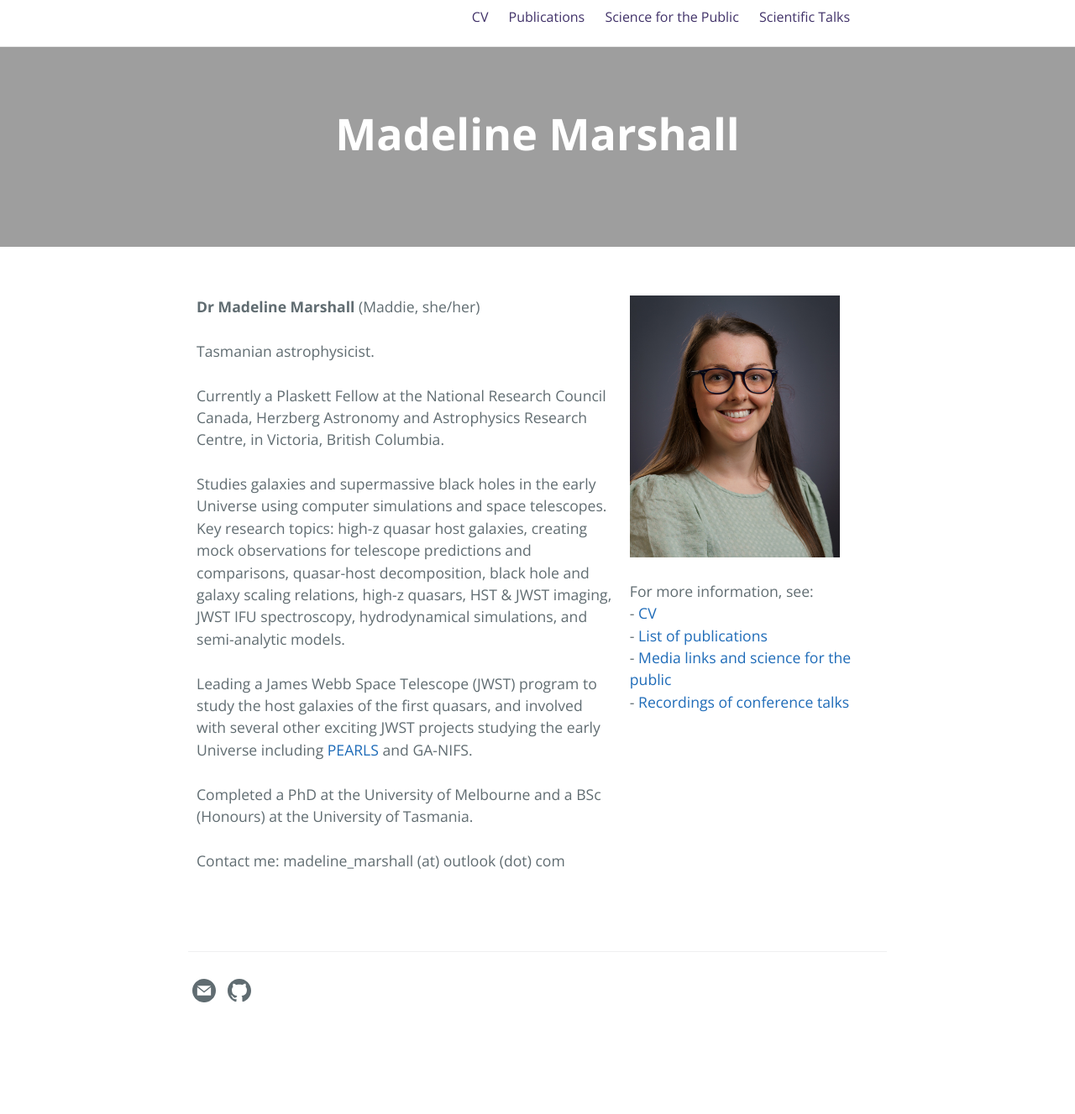
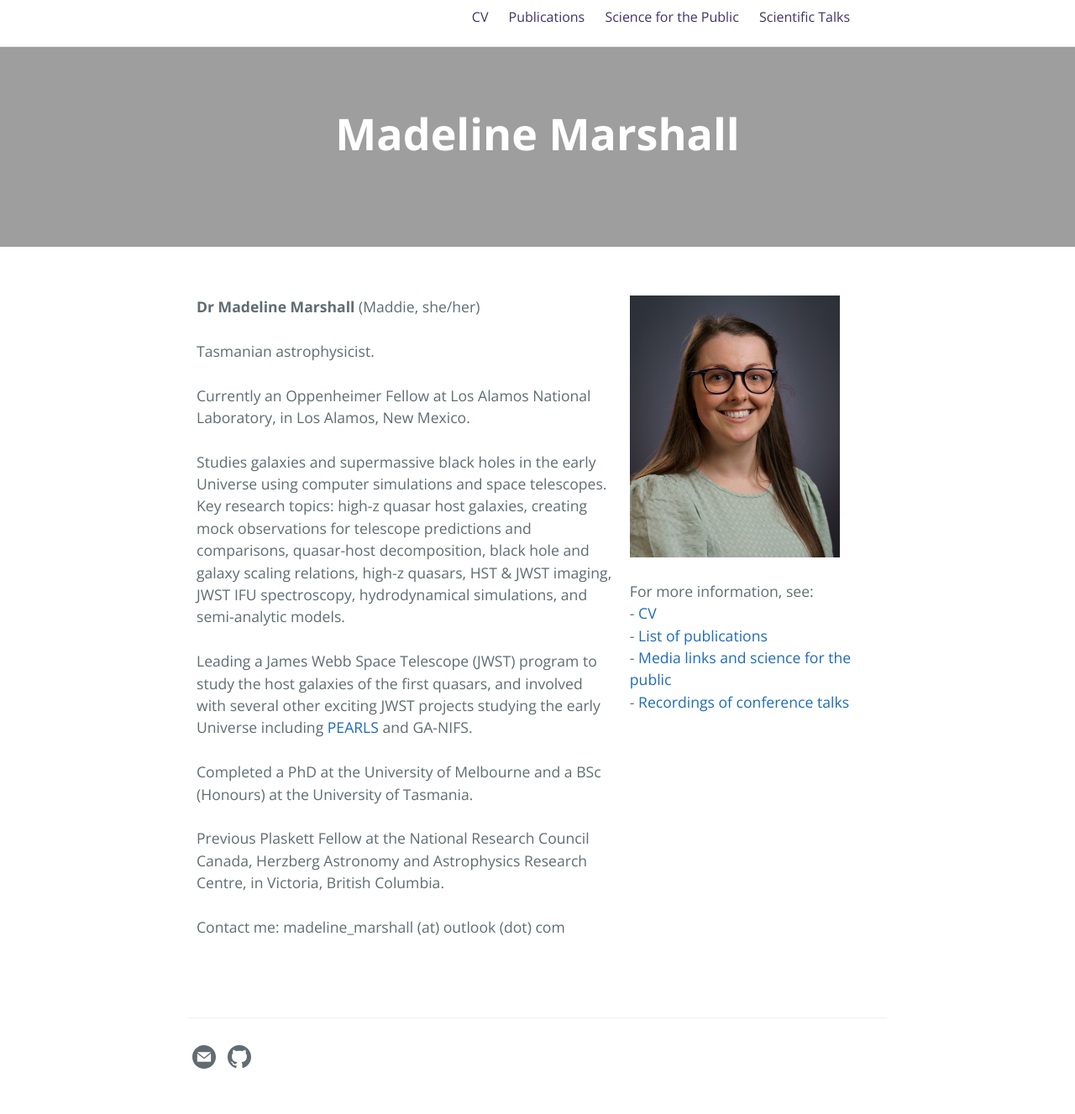
Before and after one commit to madelinemarshall/madelinemarshall.github.io, a Jekyll site: the page built from index.md, in a window 1280 px wide. Shown: the whole page at 84% size. Built offline with Jekyll 4.4.1, drawn with Linux system fonts in a browser that asks for light colours; before the commit the page ends 1248 px from its top, so only the background shows below that.

Commit message:
Update index.md
New job.

```diff
--- a/index.md
+++ b/index.md
@@ -52,7 +52,7 @@ tagline:
     <b>Dr Madeline Marshall</b> (Maddie, she/her)<br>
     <br>
     Tasmanian astrophysicist. <br><br>
-    Currently a Plaskett Fellow at the National Research Council Canada, Herzberg Astronomy and Astrophysics Research Centre, in Victoria, British Columbia. <br><br>
+    Currently an Oppenheimer Fellow at Los Alamos National Laboratory, in Los Alamos, New Mexico. <br><br>
 
     Studies galaxies and supermassive black holes in the early Universe using computer simulations and space telescopes. <br>
     Key research topics: high-z quasar host galaxies, creating mock observations for telescope predictions and comparisons, quasar-host decomposition, black hole and galaxy scaling relations, high-z quasars, HST & JWST imaging, JWST IFU spectroscopy, hydrodynamical simulations, and semi-analytic models.  <br><br>
@@ -61,7 +61,7 @@ tagline:
     and involved with several other exciting JWST projects studying the early Universe including <a href="https://sites.google.com/view/jwstpearls">PEARLS</a> and GA-NIFS. <br><br>
 
     Completed a PhD at the University of Melbourne and a BSc (Honours) at the University of Tasmania. <br><br>
-
+    Previous Plaskett Fellow at the National Research Council Canada, Herzberg Astronomy and Astrophysics Research Centre, in Victoria, British Columbia. <br><br>
 
     Contact me: madeline_marshall (at) outlook (dot) com<br>
         <br>
```
